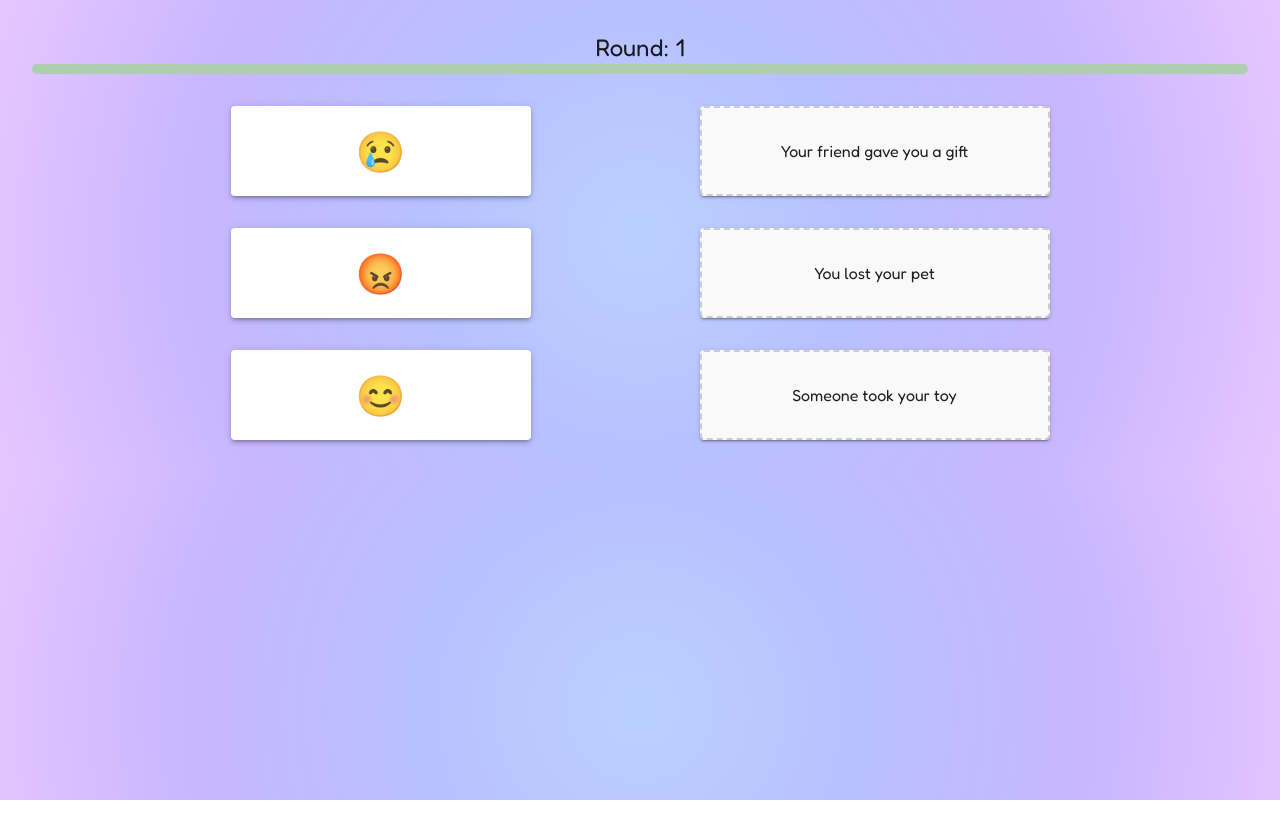
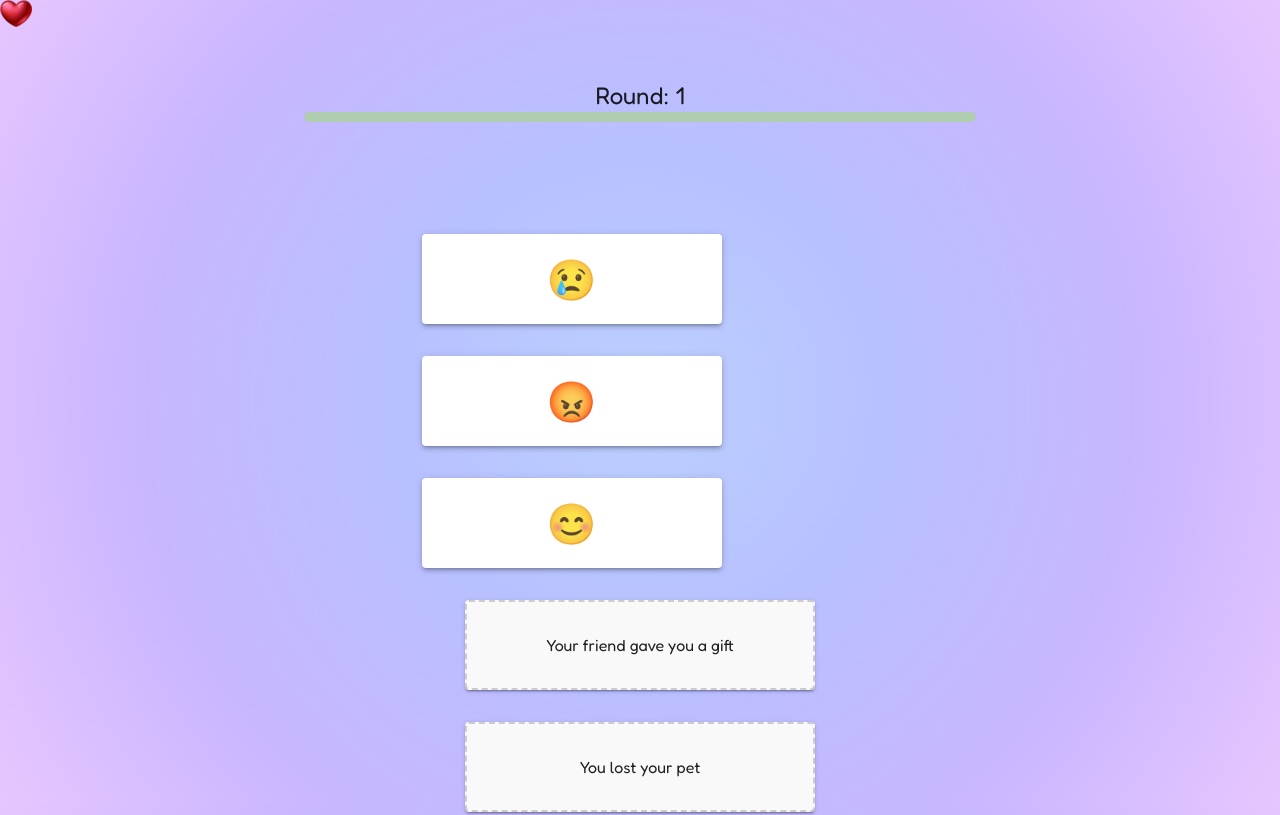
Before and after one commit to KhutsoJM/kia-gamification, a React (Vite) app in the folder frontend/: page /emotion-matcher in a window 1280 px wide. Shown: the top 815 px of the page. Built offline with nearby package versions, Linux system fonts and the light colour scheme.

Commit message:
commiting changes from EmotionMatcher

```diff
--- a/frontend/src/App.css
+++ b/frontend/src/App.css
@@ -1,7 +1,7 @@
 #root {
-  /* max-width: 1280px; */
-  /* margin: 0 auto; */
-  /* padding: 2rem; */
+  /* max-width: 1280px;
+  margin: 0 auto;
+  padding: 2rem; */
   /* margin-top: 64px; */
   text-align: center;
   user-select: none;
--- /dev/null
+++ b/frontend/src/games/EmotionMatcher/EmotionMatcher.css
@@ -0,0 +1,8 @@
+html,
+body
+{
+  height: 100vh;
+  margin: 0;
+  padding: 0;
+  /* border: 5px solid yellowgreen */
+}
--- a/frontend/src/games/EmotionMatcher/EmotionMatcher.jsx
+++ b/frontend/src/games/EmotionMatcher/EmotionMatcher.jsx
@@ -1,15 +1,20 @@
 import { useState, useRef, useEffect } from 'react';
 import { Box, Typography, Grid, Paper, LinearProgress } from '@mui/material';
-import { motion } from 'framer-motion'
+import { motion } from 'framer-motion';
 
-import ProgressBar from '../../components/UI/ProgressBar';
+import './EmotionMatcher.css'
 
+import heart from '../../assets/images/heart-1.png';
+
+// SFX
 import correctSound from '../../assets/sounds/correct-sound.mp3';
 import incorrectSound from '../../assets/sounds/incorrect-sound.wav';
 import completeSound from '../../assets/sounds/complete-sound.mp3';
 import wellDoneSound from '../../assets/sounds/well-done.mp3';
 
+// COMPONENTS
 import CompletionScreen from '../../pages/CompletionScreen';
+import ProgressBar from '../../components/UI/ProgressBar';
 
 
 const pairsData = [
@@ -222,6 +227,7 @@ const EmotionMatcher = () => {
   }
 
 
+  // MAIN GAME AREA
   return (
     <motion.div
       key={currentRound}
@@ -230,13 +236,34 @@ const EmotionMatcher = () => {
       exit={{ opacity: 0 }}
       transition={{ duration: 0.5 }}
     >
+      <Box height="32px" position="absolute" right="" top="">
+        <img src={heart} alt="Heart" />
+      </Box>
+
       <Box p={4} sx={{
-        userSelect: 'none'
+        userSelect: 'none',
+        paddingInline: 38,
+        display: "flex",
+        flexDirection: "column",
+        // alignItems: "center",
+        // justifyContent: "center",
+        height: "100vh",
       }}>
-        <Typography variant='h5'>Round: {currentRound + 1}</Typography>
-        <ProgressBar progress={score} maxProgress={pairsData.length} />
+        <Box paddingBlock="3rem">
+          <Typography variant='h5'>Round: {currentRound + 1}</Typography>
+          <ProgressBar progress={score} maxProgress={pairsData.length} />
+        </Box>
 
-        <Grid container display="flex" justifyContent="center" spacing={4}>
+        <Grid
+          container
+          display="flex"
+          justifyContent="center"
+          spacing={4}
+          alignItems="center"
+          // border="1px solid black"
+          paddingBlock="2rem"
+        >
+
           {/* Emoji Row */}
           <Grid item xs={12} mr={14}>
             <Box display="flex" justifyContent="center" flexDirection="column" gap={4} flexWrap="wrap" marginRight="25px">
```
Also changed, not shown: frontend/src/assets/images/heart-1.png (added), frontend/src/assets/images/heart-2.png (added).
